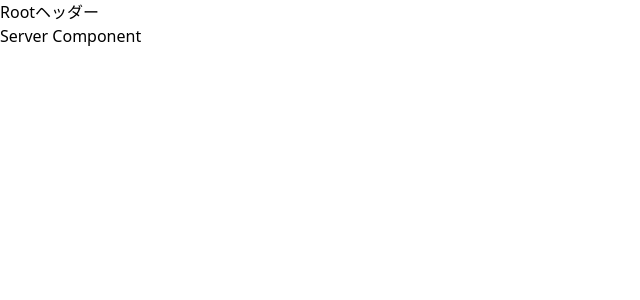
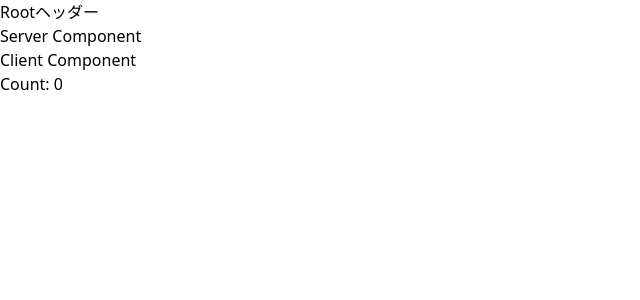
Before and after one commit to shimobayashi-growers/next-udemy-basic, a Next.js app: page /rsc in a window 1280 px wide. Shown: the top 300 px of the page, without its empty margins (0-640 px from the left). Built offline with nearby package versions, Linux system fonts and the light colour scheme.

Commit message:
chore: componentsにrccを作成して、rscで表示

```diff
--- a/src/app/rsc/page.tsx
+++ b/src/app/rsc/page.tsx
@@ -1,8 +1,11 @@
+import ClientComponent from "@/components/ClientComponent";
+
 export default function ServerComponent() {
     console.log("Server Component");
     return (
         <div>
             <h1>Server Component</h1>
+            <ClientComponent />
         </div>
     )
 }
--- /dev/null
+++ b/src/components/ClientComponent.tsx
@@ -0,0 +1,17 @@
+'use client'
+
+import { useState } from "react";
+
+export default function ClientComponent() {
+    const [ count, setCount ] = useState(0);
+
+    console.log("Client Component");
+    return (
+        <div>
+            <h1>Client Component</h1>
+            <button onClick={() => setCount(count + 1)}>
+                Count: {count}
+            </button>
+        </div>
+    )
+}
```
